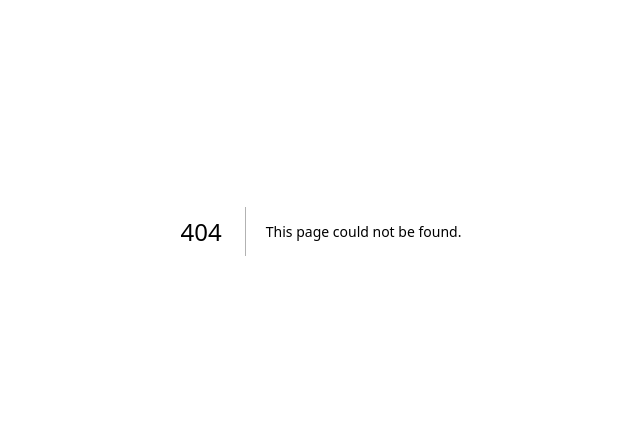
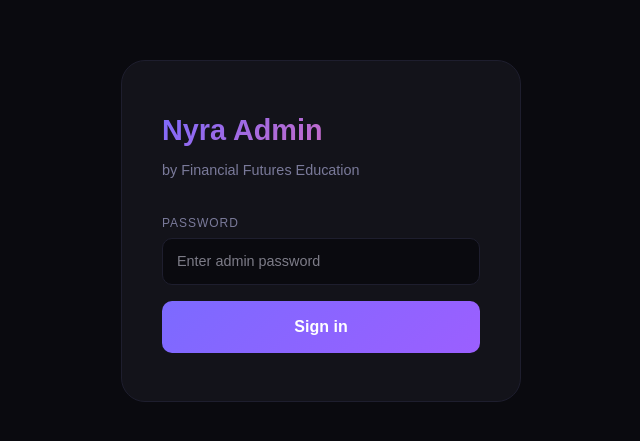
Before and after one commit to aryankapur12-star/nyra, a Next.js app: page /admin in a window 1280 px wide. Before the commit this address had no page. Shown: the part 169-610 px from the top of the page, without its empty margins (319-959 px from the left). Built offline with nearby package versions, Linux system fonts and the light colour scheme.

Commit message:
Add admin dashboard

```diff
--- /dev/null
+++ b/app/admin/page.tsx
@@ -0,0 +1,140 @@
+"use client";
+import { useEffect, useState } from "react";
+
+type Bill = {
+  id: string;
+  bill_name: string;
+  amount: number;
+  due_date: string;
+  recurring: boolean;
+};
+
+type User = {
+  id: string;
+  email: string;
+  full_name: string;
+  phone_number: string;
+  created_at: string;
+  bills: Bill[];
+};
+
+export default function Admin() {
+  const [password, setPassword] = useState("");
+  const [authed, setAuthed] = useState(false);
+  const [error, setError] = useState("");
+  const [users, setUsers] = useState<User[]>([]);
+  const [loading, setLoading] = useState(false);
+
+  const handleLogin = async (e: React.SyntheticEvent) => {
+    e.preventDefault();
+    const res = await fetch("/api/admin-data", {
+      method: "POST",
+      headers: { "Content-Type": "application/json" },
+      body: JSON.stringify({ password }),
+    });
+    if (res.ok) {
+      const data = await res.json();
+      setUsers(data.users);
+      setAuthed(true);
+    } else {
+      setError("Incorrect password");
+    }
+  };
+
+  const totalRevenue = users.reduce((sum, u) => sum + u.bills.length, 0);
+  const totalBills = users.reduce((sum, u) => sum + u.bills.length, 0);
+
+  if (!authed) return (
+    <div style={{background:"#0a0a0f",color:"#f0eeff",minHeight:"100vh",display:"flex",alignItems:"center",justifyContent:"center",fontFamily:"sans-serif"}}>
+      <div style={{background:"#13131a",border:"1px solid #1e1e2e",borderRadius:"24px",padding:"48px 40px",width:"100%",maxWidth:"400px"}}>
+        <div style={{fontFamily:"'Syne',sans-serif",fontWeight:800,fontSize:"1.8rem",marginBottom:"8px",background:"linear-gradient(135deg,#7c6aff,#ff6a9b)",WebkitBackgroundClip:"text",WebkitTextFillColor:"transparent"}}>
+          Nyra Admin
+        </div>
+        <div style={{color:"#7a7a9a",fontSize:"0.9rem",marginBottom:"32px"}}>by Financial Futures Education</div>
+        <form onSubmit={handleLogin}>
+          <div style={{marginBottom:"16px"}}>
+            <label style={{display:"block",fontSize:"0.75rem",color:"#7a7a9a",textTransform:"uppercase",letterSpacing:"0.08em",marginBottom:"6px"}}>Password</label>
+            <input
+              type="password"
+              value={password}
+              onChange={e => setPassword(e.target.value)}
+              placeholder="Enter admin password"
+              style={{width:"100%",background:"#0a0a0f",border:"1px solid #1e1e2e",borderRadius:"10px",padding:"12px 14px",color:"#f0eeff",fontFamily:"sans-serif",fontSize:"0.9rem",outline:"none"}}
+              required
+            />
+          </div>
+          {error && <div style={{color:"#ff6a9b",fontSize:"0.85rem",marginBottom:"12px"}}>{error}</div>}
+          <button type="submit" style={{width:"100%",background:"linear-gradient(135deg,#7c6aff,#9b5fff)",color:"white",border:"none",padding:"14px",borderRadius:"10px",fontFamily:"sans-serif",fontWeight:700,fontSize:"1rem",cursor:"pointer"}}>
+            Sign in
+          </button>
+        </form>
+      </div>
+    </div>
+  );
+
+  return (
+    <div style={{background:"#0a0a0f",color:"#f0eeff",minHeight:"100vh",fontFamily:"sans-serif"}}>
+      <link href="https://fonts.googleapis.com/css2?family=Syne:wght@700;800&family=DM+Sans:wght@300;400;500&display=swap" rel="stylesheet" />
+      <nav style={{display:"flex",alignItems:"center",justifyContent:"space-between",padding:"20px 48px",borderBottom:"1px solid #1e1e2e",background:"rgba(10,10,15,0.8)",backdropFilter:"blur(20px)",position:"sticky",top:0,zIndex:10}}>
+        <div>
+          <div style={{fontFamily:"'Syne',sans-serif",fontWeight:800,fontSize:"1.4rem",background:"linear-gradient(135deg,#7c6aff,#ff6a9b)",WebkitBackgroundClip:"text",WebkitTextFillColor:"transparent"}}>Nyra Admin</div>
+          <div style={{fontSize:"0.6rem",color:"#7a7a9a",letterSpacing:"0.04em"}}>by Financial Futures Education</div>
+        </div>
+        <button onClick={() => setAuthed(false)} style={{background:"transparent",border:"1px solid #1e1e2e",color:"#7a7a9a",padding:"8px 18px",borderRadius:"100px",fontFamily:"sans-serif",fontSize:"0.85rem",cursor:"pointer"}}>
+          Sign out
+        </button>
+      </nav>
+
+      <div style={{maxWidth:"1000px",margin:"0 auto",padding:"48px 24px"}}>
+        <div style={{fontFamily:"'Syne',sans-serif",fontWeight:800,fontSize:"2rem",letterSpacing:"-0.02em",marginBottom:"8px"}}>Dashboard</div>
+        <div style={{color:"#7a7a9a",marginBottom:"40px"}}>Overview of all Nyra users</div>
+
+        <div style={{display:"grid",gridTemplateColumns:"repeat(auto-fit,minmax(200px,1fr))",gap:"16px",marginBottom:"40px"}}>
+          <div style={{background:"#13131a",border:"1px solid #1e1e2e",borderRadius:"20px",padding:"24px"}}>
+            <div style={{fontSize:"0.75rem",color:"#7a7a9a",textTransform:"uppercase",letterSpacing:"0.08em",marginBottom:"8px"}}>Total Users</div>
+            <div style={{fontFamily:"'Syne',sans-serif",fontWeight:800,fontSize:"2rem",color:"#6affda"}}>{users.length}</div>
+          </div>
+          <div style={{background:"#13131a",border:"1px solid #1e1e2e",borderRadius:"20px",padding:"24px"}}>
+            <div style={{fontSize:"0.75rem",color:"#7a7a9a",textTransform:"uppercase",letterSpacing:"0.08em",marginBottom:"8px"}}>Total Bills</div>
+            <div style={{fontFamily:"'Syne',sans-serif",fontWeight:800,fontSize:"2rem",color:"#7c6aff"}}>{totalBills}</div>
+          </div>
+          <div style={{background:"#13131a",border:"1px solid #1e1e2e",borderRadius:"20px",padding:"24px"}}>
+            <div style={{fontSize:"0.75rem",color:"#7a7a9a",textTransform:"uppercase",letterSpacing:"0.08em",marginBottom:"8px"}}>Monthly Revenue</div>
+            <div style={{fontFamily:"'Syne',sans-serif",fontWeight:800,fontSize:"2rem",color:"#ff6a9b"}}>${totalRevenue}</div>
+          </div>
+        </div>
+
+        <div style={{fontFamily:"'Syne',sans-serif",fontWeight:700,fontSize:"1.1rem",marginBottom:"16px"}}>All Users</div>
+
+        {users.length === 0 ? (
+          <div style={{textAlign:"center",padding:"48px",color:"#7a7a9a"}}>No users yet</div>
+        ) : (
+          users.map(user => (
+            <div key={user.id} style={{background:"#13131a",border:"1px solid #1e1e2e",borderRadius:"16px",padding:"24px",marginBottom:"12px"}}>
+              <div style={{display:"flex",justifyContent:"space-between",alignItems:"flex-start",marginBottom:"16px"}}>
+                <div>
+                  <div style={{fontFamily:"'Syne',sans-serif",fontWeight:700,fontSize:"1rem",marginBottom:"4px"}}>{user.full_name || "—"}</div>
+                  <div style={{fontSize:"0.82rem",color:"#7a7a9a"}}>{user.email} · {user.phone_number || "No phone"}</div>
+                  <div style={{fontSize:"0.75rem",color:"#7a7a9a",marginTop:"2px"}}>Joined {new Date(user.created_at).toLocaleDateString()}</div>
+                </div>
+                <div style={{textAlign:"right"}}>
+                  <div style={{fontFamily:"'Syne',sans-serif",fontWeight:800,fontSize:"1.4rem",color:"#ff6a9b"}}>${user.bills.length}/mo</div>
+                  <div style={{fontSize:"0.75rem",color:"#7a7a9a"}}>{user.bills.length} bill{user.bills.length !== 1 ? "s" : ""}</div>
+                </div>
+              </div>
+              {user.bills.length > 0 && (
+                <div style={{borderTop:"1px solid #1e1e2e",paddingTop:"12px",display:"flex",flexWrap:"wrap",gap:"8px"}}>
+                  {user.bills.map(bill => (
+                    <div key={bill.id} style={{background:"rgba(124,106,255,0.1)",border:"1px solid rgba(124,106,255,0.2)",borderRadius:"8px",padding:"6px 12px",fontSize:"0.8rem"}}>
+                      {bill.bill_name} · ${bill.amount} · {new Date(bill.due_date).toLocaleDateString()}
+                    </div>
+                  ))}
+                </div>
+              )}
+            </div>
+          ))
+        )}
+      </div>
+    </div>
+  );
+}
--- /dev/null
+++ b/app/api/admin-data/route.ts
@@ -0,0 +1,38 @@
+import { createClient } from '@supabase/supabase-js';
+import { NextResponse } from 'next/server';
+
+const supabase = createClient(
+  process.env.NEXT_PUBLIC_SUPABASE_URL!,
+  process.env.SUPABASE_SERVICE_ROLE_KEY!
+);
+
+export async function POST(req: Request) {
+  try {
+    const { password } = await req.json();
+
+    if (password !== process.env.ADMIN_PASSWORD) {
+      return NextResponse.json({ error: 'Unauthorized' }, { status: 401 });
+    }
+
+    const { data: authUsers } = await supabase.auth.admin.listUsers();
+    const { data: profiles } = await supabase.from('profiles').select('*');
+    const { data: bills } = await supabase.from('bills').select('*');
+
+    const users = (authUsers?.users || []).map(authUser => {
+      const profile = profiles?.find(p => p.id === authUser.id);
+      const userBills = bills?.filter(b => b.user_id === authUser.id) || [];
+      return {
+        id: authUser.id,
+        email: authUser.email,
+        full_name: profile?.full_name || '',
+        phone_number: profile?.phone_number || '',
+        created_at: authUser.created_at,
+        bills: userBills,
+      };
+    });
+
+    return NextResponse.json({ users });
+  } catch (err: any) {
+    return NextResponse.json({ error: err.message }, { status: 500 });
+  }
+}
```
